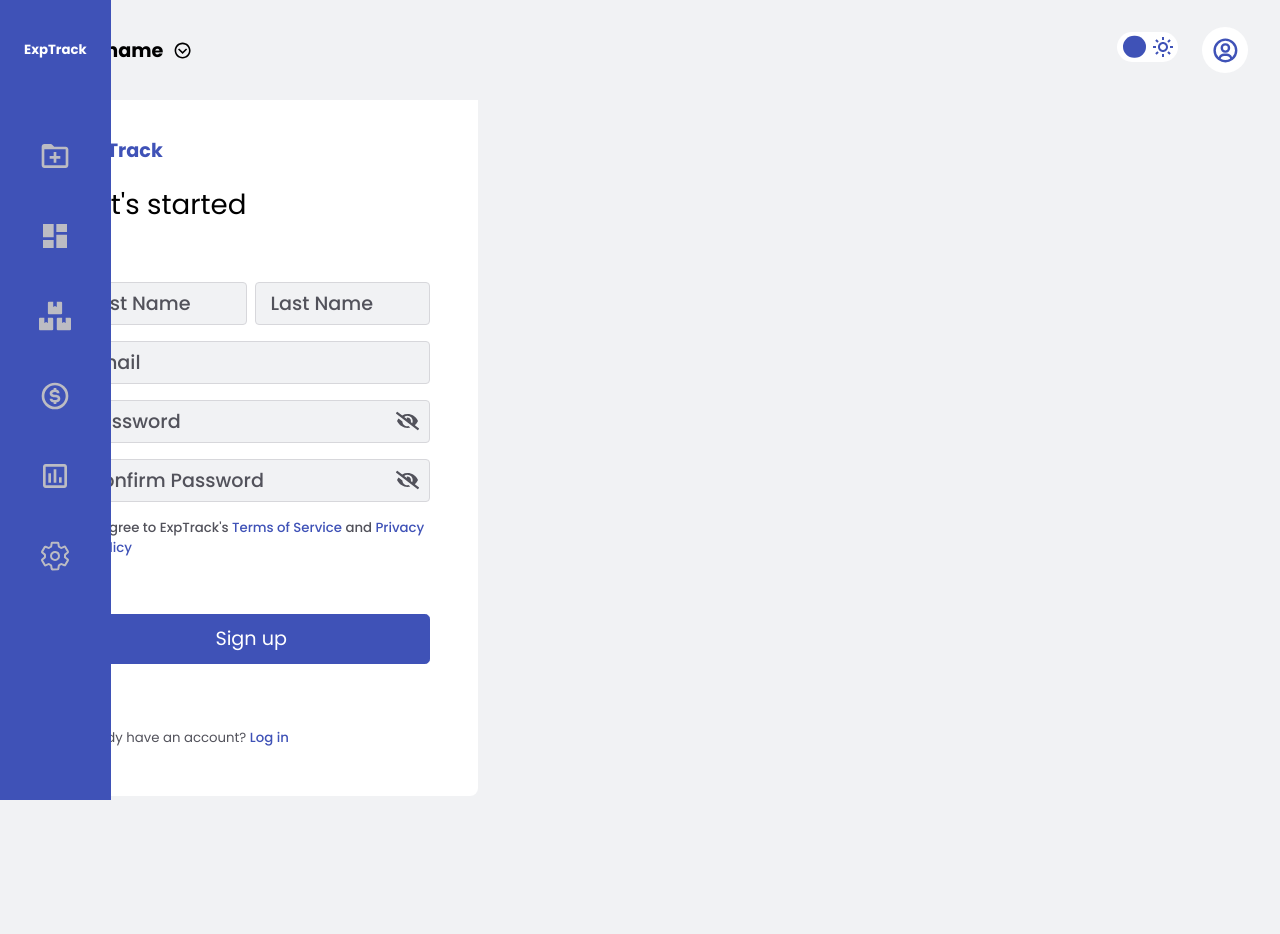
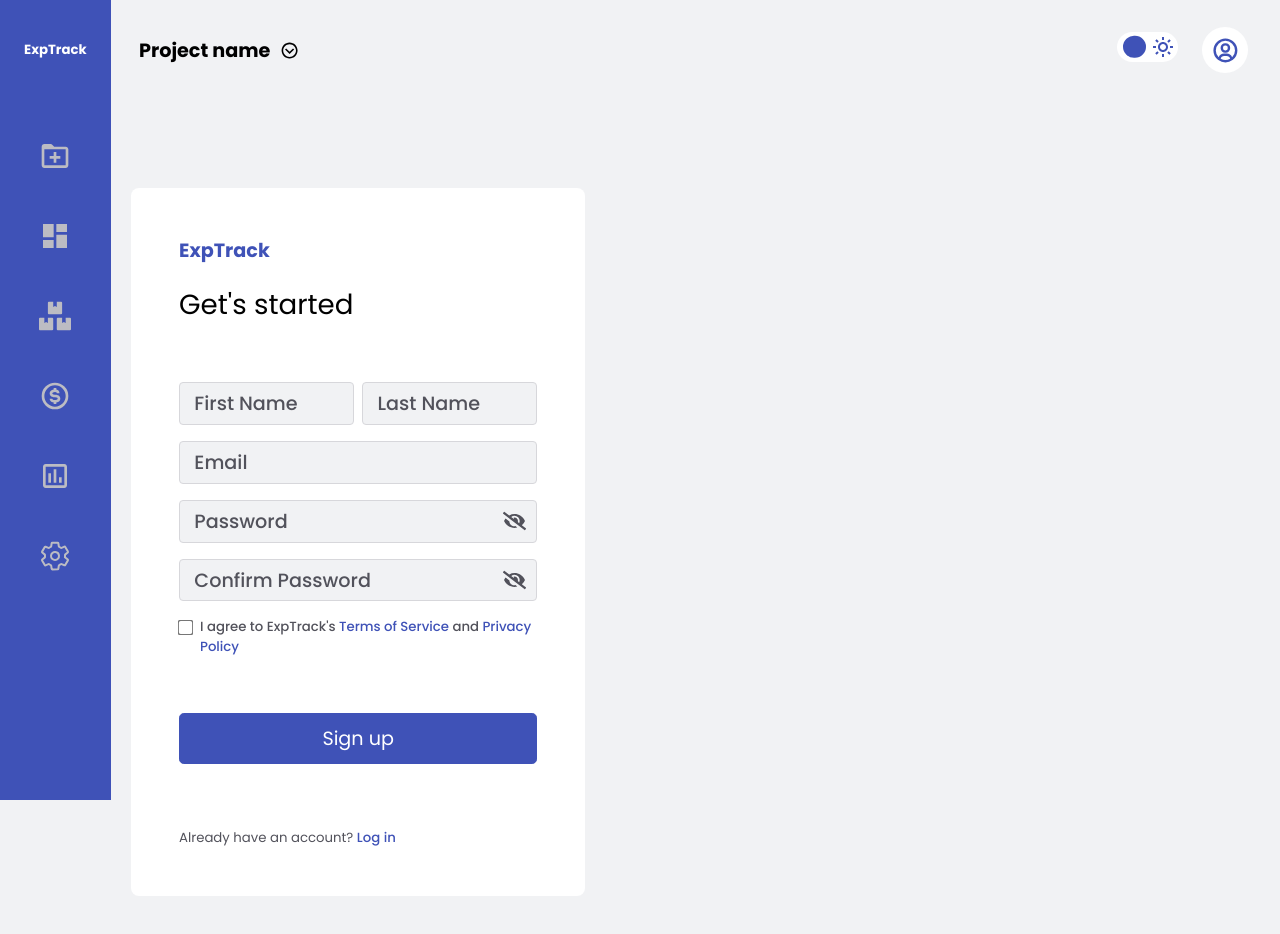
Before and after one commit to chiwei93/expense-tracker, a Next.js app: page /signup in a window 1280 px wide. Shown: the top 934 px of the page. Before the commit the page ends 908 px from the top, so only its background shows below. Built offline with nearby package versions, Linux system fonts and the light colour scheme.

Commit message:
fix padding bugs for container and change css of text input

```diff
--- a/components/Layouts/Sidebar/Sidebar.tsx
+++ b/components/Layouts/Sidebar/Sidebar.tsx
@@ -35,6 +35,7 @@
       }
     };
 
+    handleWidthChange();
     window.addEventListener("resize", handleWidthChange);
     window.addEventListener("load", handleWidthChange);
 
--- a/components/Layouts/TopNav/TopNav.tsx
+++ b/components/Layouts/TopNav/TopNav.tsx
@@ -26,6 +26,7 @@
       }
     };
 
+    handleHeightChange();
     window.addEventListener("resize", handleHeightChange);
     window.addEventListener("load", handleHeightChange);
 
--- a/components/UI/Inputs/TextInput/TextInput.module.css
+++ b/components/UI/Inputs/TextInput/TextInput.module.css
@@ -7,7 +7,7 @@
 .input {
   border: 1px solid var(--color-input-border);
   background-color: var(--color-input-bg);
-  padding: 0.5em 0.8em;
+  padding: 0.7em 0.8em 0.3em;
   border-radius: var(--border-radius-input);
   outline: none;
   width: 100%;
```
